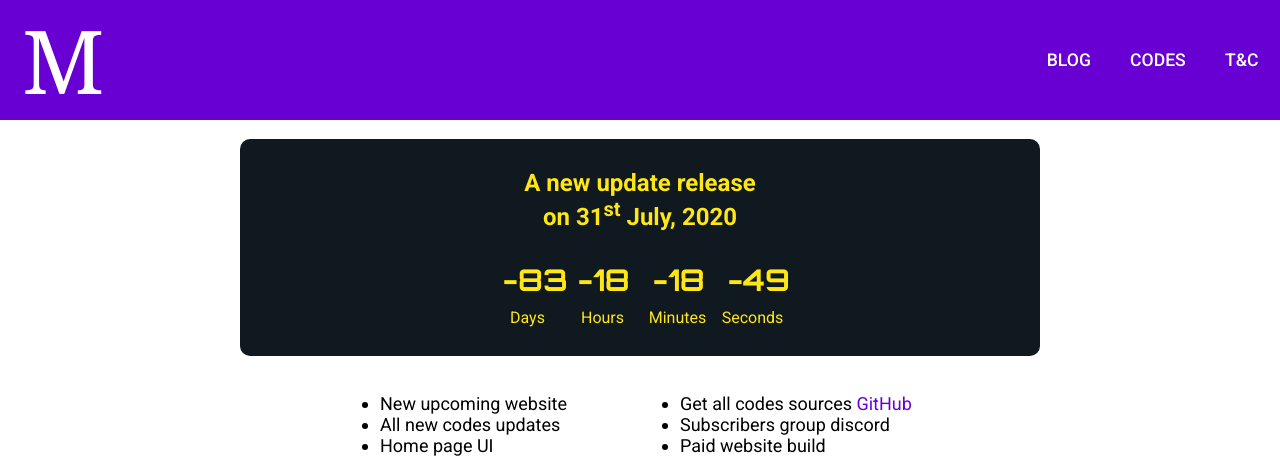
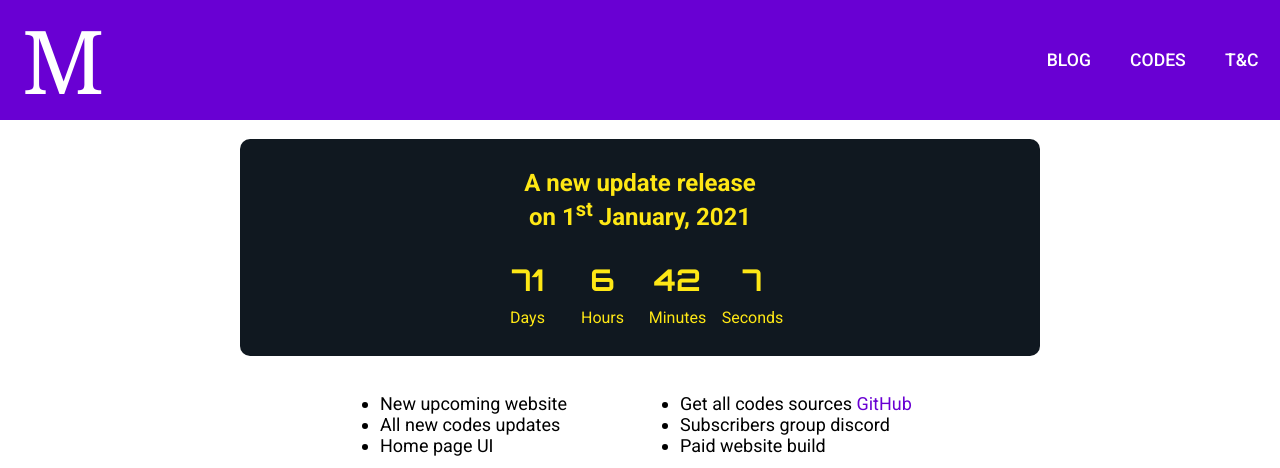
Before and after one commit to adarsh-mamgain/adarsh-mamgain.github.io, a plain HTML site: page index.html in a window 1280 px wide. Shown: the top 468 px of the page. Drawn offline with Linux system fonts and the light colour scheme.

Commit message:
Updated Index Countdown

```diff
--- a/JavaScript/app.js
+++ b/JavaScript/app.js
@@ -1,5 +1,5 @@
 // Set the date we're counting down to
-var countDownDate = new Date("July 31, 2020 00:00:00").getTime();
+var countDownDate = new Date("January 1, 2021 00:00:00").getTime();
 
 // Update the count down every 1 second
 var x = setInterval(function () {
--- a/index.html
+++ b/index.html
@@ -27,7 +27,7 @@
     <div class="main">
       <br />
       <div id="counter">
-        <h2>A new update release<br />on 31<sup>st</sup> July, 2020</h2>
+        <h2>A new update release<br />on 1<sup>st</sup> January, 2021</h2>
         <span class="update" id="days"></span>
         <span class="update" id="hours"></span>
         <span class="update" id="minutes"></span>
```
